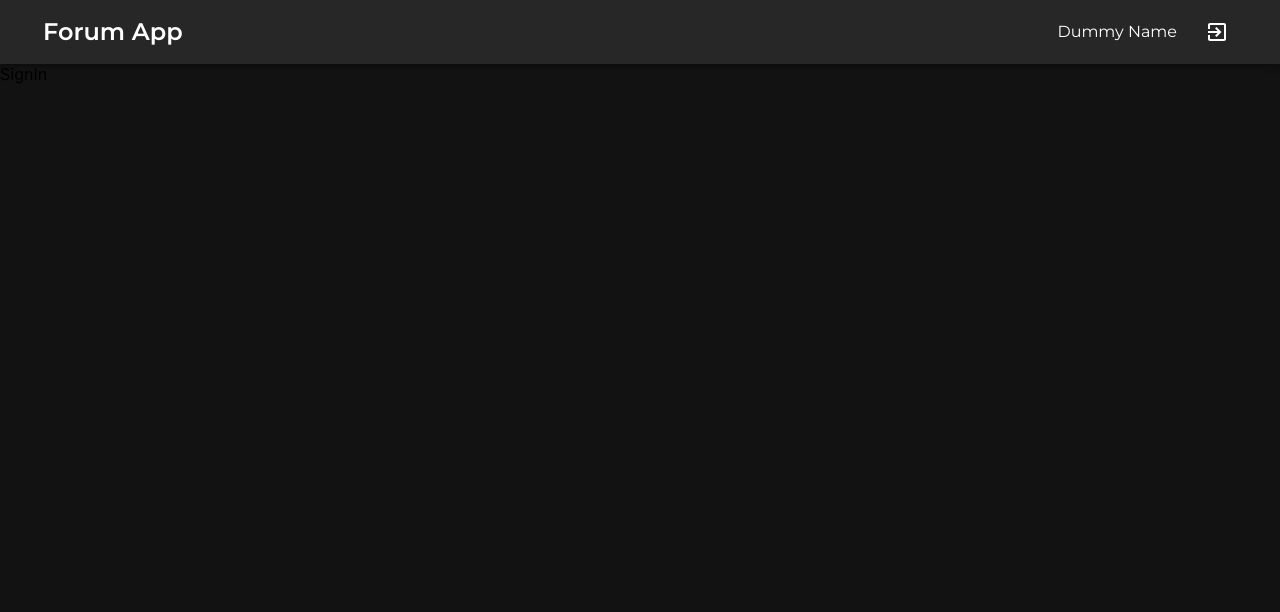
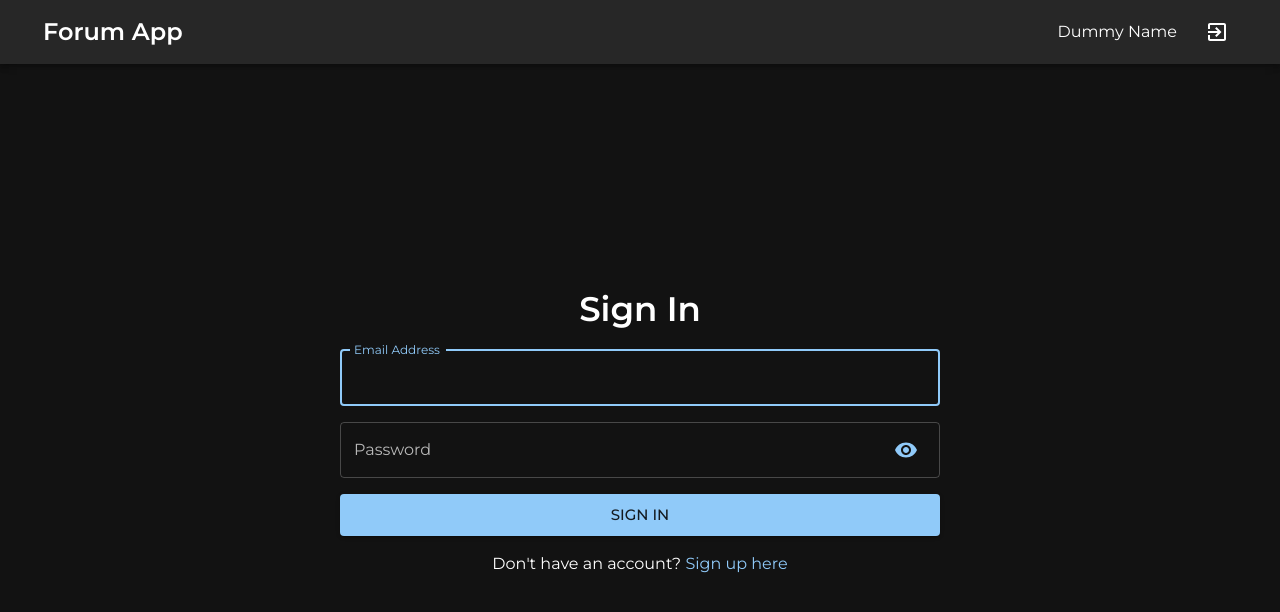
Before and after one commit to jaballogian/dicoding-submissions, a React (Create React App) app in the folder react/4-react-expert-1/: page /sign-in in a window 1280 px wide. Shown: the top 612 px of the page. Built offline with nearby package versions, Linux system fonts and the light colour scheme.

Commit message:
add Sign In page

```diff
--- a/react/4-react-expert-1/src/pages/SignIn.jsx
+++ b/react/4-react-expert-1/src/pages/SignIn.jsx
@@ -1,9 +1,128 @@
 /* eslint linebreak-style: ["error", "windows"] */
-import React from 'react';
+import React, { useState } from 'react';
+
+// MUIS
+import Button from '@mui/material/Button';
+import FormControl from '@mui/material/FormControl';
+import IconButton from '@mui/material/IconButton';
+import InputAdornment from '@mui/material/InputAdornment';
+import InputLabel from '@mui/material/InputLabel';
+import Link from '@mui/material/Link';
+import OutlinedInput from '@mui/material/OutlinedInput';
+import Stack from '@mui/material/Stack';
+import Typography from '@mui/material/Typography';
+
+// MUI ICONS
+import IconVisibility from '@mui/icons-material/Visibility';
+import IconVisibilityOff from '@mui/icons-material/VisibilityOff';
+
+// HOOKS
+import useInput from '../hooks/useInput';
 
 function SignIn() {
+  const [email, onEmailChange] = useInput('');
+  const [password, onPasswordChange] = useInput('');
+
+  const [isPasswordShown, setIsPasswordShown] = useState(false);
+
+  const submitFormHandler = (event) => {
+    event.preventDefault();
+  };
+
   return (
-    <div>SignIn</div>
+    <Stack
+      flex={1}
+      padding={40}
+      spacing={20}
+      alignItems="center"
+      justifyContent="center"
+    >
+      {/* PAGE TITLE */}
+      <Typography
+        variant="h4"
+        component="h2"
+        color="text.primary"
+        fontWeight={600}
+      >
+        Sign In
+      </Typography>
+
+      {/* FORM */}
+      <Stack
+        spacing={16}
+        width={600}
+        component="form"
+        onSubmit={submitFormHandler}
+      >
+        {/* EMAIL INPUT */}
+        <FormControl fullWidth>
+          <InputLabel>
+            Email Address
+          </InputLabel>
+
+          <OutlinedInput
+            autoFocus
+            placeholder="Enter your email address here"
+            type="email"
+            name="email"
+            label="Email Address"
+            value={email}
+            onChange={onEmailChange}
+          />
+        </FormControl>
+
+        {/* PASSWORD INPUT */}
+        <FormControl fullWidth>
+          <InputLabel>
+            Password
+          </InputLabel>
+
+          <OutlinedInput
+            placeholder="Enter your password here"
+            type={isPasswordShown ? 'text' : 'password'}
+            name="password"
+            label="Password"
+            value={password}
+            onChange={onPasswordChange}
+            endAdornment={(
+              <InputAdornment position="end">
+                <IconButton
+                  onClick={() => setIsPasswordShown((current) => !current)}
+                  onMouseDown={(event) => event.preventDefault()}
+                  color="primary"
+                >
+                  {isPasswordShown ? <IconVisibilityOff /> : <IconVisibility />}
+                </IconButton>
+              </InputAdornment>
+            )}
+          />
+        </FormControl>
+
+        {/* SIGN IN BUTTON */}
+        <Button
+          variant="contained"
+          size="large"
+          type="submit"
+        >
+          Sign In
+        </Button>
+
+        {/* SIGN UP TEXT */}
+        <Typography
+          component="p"
+          color="text.primary"
+          textAlign="center"
+        >
+          Don&apos;t have an account?&nbsp;
+          <Link
+            href="/sign-up"
+            underline="hover"
+          >
+            Sign up here
+          </Link>
+        </Typography>
+      </Stack>
+    </Stack>
   );
 }
 
```
